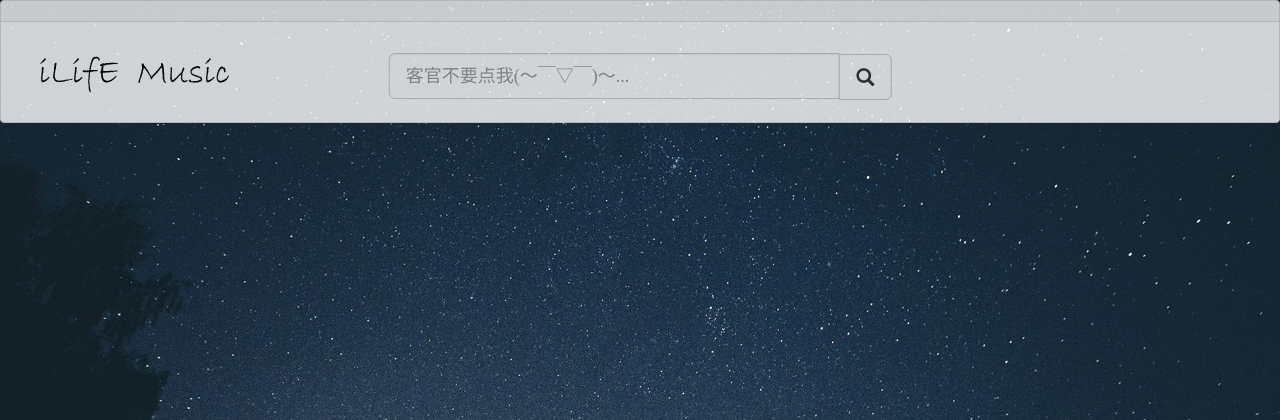
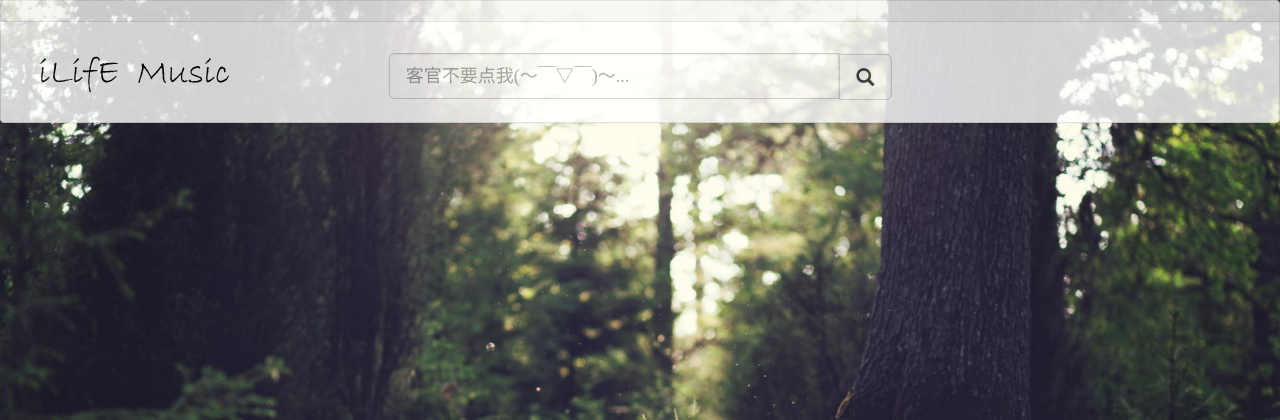
Before and after one commit to chinawy/MusicForWeb, a Yii app: template views/index/index.php in a window 1280 px wide. Shown: the top 420 px of the page. Run offline with PHP 8.4 and a stand-in for Yii, Linux system fonts and the light colour scheme; the template is opened without the code that fills it, so the values that code supplies are empty; some libraries are stand-ins or nearby versions.

Commit message:
测试提交3

```diff
--- a/views/index/index.php
+++ b/views/index/index.php
@@ -15,7 +15,7 @@ $this->title = '数据列表';
 <style>
     body{
         /* 加载背景图 */
-        background-image : url("/public/images/bg.jpg");
+        background-image : url("/public/images/bg2.jpg");
         /* 背景图垂直、水平均居中 */
         background-position: center center;
         /* 背景图不平铺 */
```
